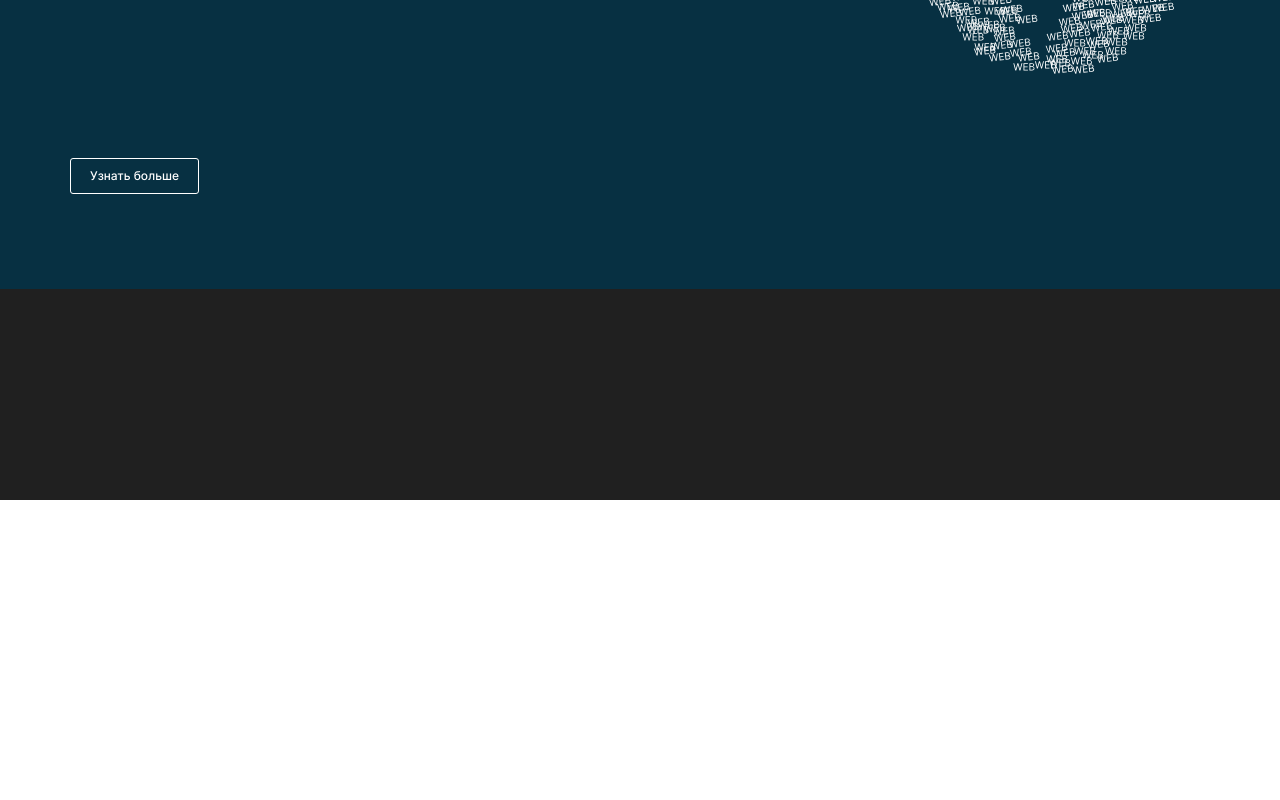
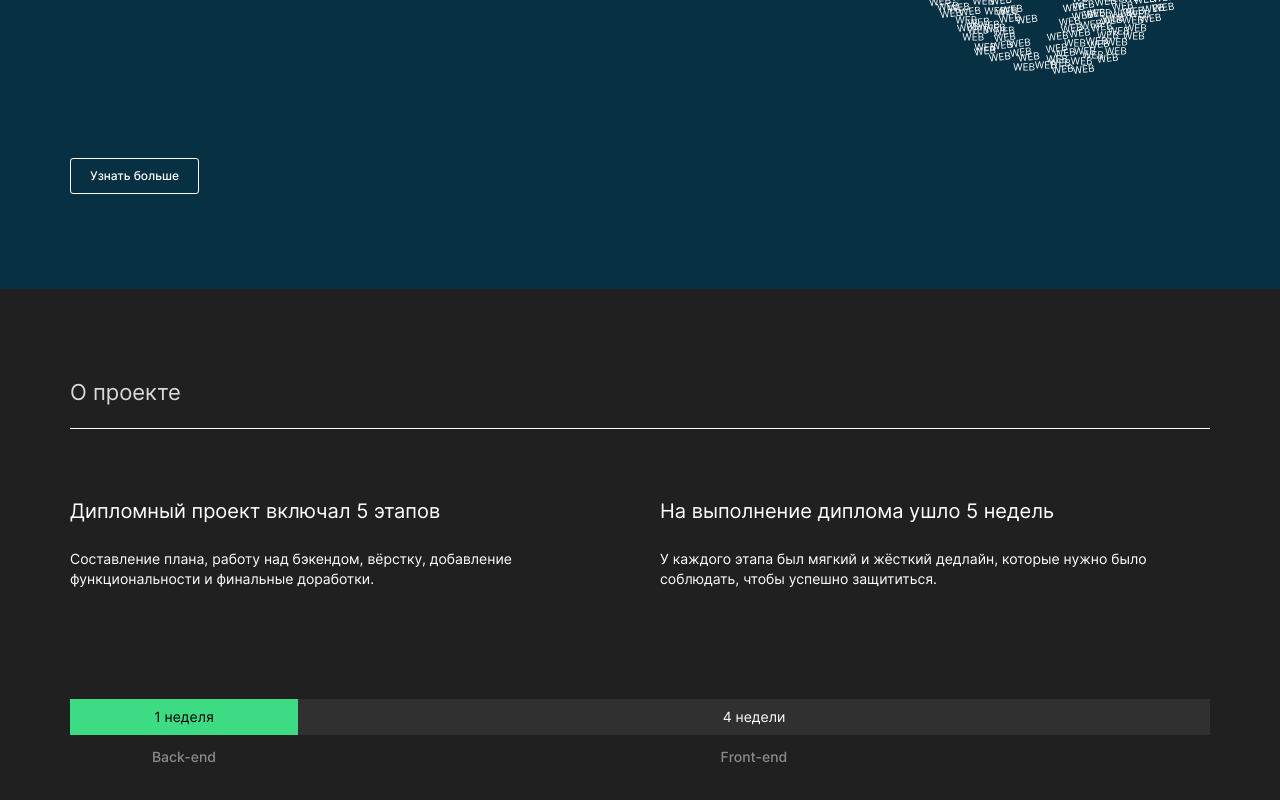
Before and after one commit to elli-nidis/movies-explorer-frontend, a React (Create React App) app: page / in a window 1280 px wide. Shown: the part 300-1100 px from the top of the page. Before the commit the page ends 800 px from the top, so only its background shows below. Built offline with nearby package versions, Linux system fonts and the light colour scheme.

Commit message:
feat: сверстать компонент AboutProject

```diff
--- a/src/components/AboutProject/AboutProject.css
+++ b/src/components/AboutProject/AboutProject.css
@@ -0,0 +1,91 @@
+.about-project {
+  width: 100%;
+  /* min-width: 320px; */
+  display: flex;
+  flex-direction: column;
+  align-items: center;
+  padding: 90px 0px;
+  background-color: #202020;
+}
+
+.about-project__content {
+    max-width: 1140px;
+    display: grid;
+    grid-template-columns: 550px 550px;
+    grid-template-rows: 50px 94px 66px;
+    column-gap: 40px;
+}
+
+.about-project__title {
+  grid-column: 1/3;
+  font-family: 'Inter', 'Arial', sans-serif;
+  font-size: 22px;
+  font-weight: 400;
+  line-height: 1.21;
+  letter-spacing: -4%;
+  color: #dadada;
+  border-bottom: 1px solid #fff;
+  margin: 0;
+  padding: 0;
+}
+
+.about-project__content-title {
+  align-self: self-end;
+  font-family: 'Inter', 'Arial', sans-serif;
+  font-size: 20px;
+  font-weight: 400;
+  line-height: 1.21;
+  color: #fff;
+  margin: 0;
+  padding: 0;
+}
+
+.about-project__content-text {
+  align-self: self-end;
+  font-family: 'Inter', 'Arial', sans-serif;
+  font-size: 14px;
+  font-weight: 400;
+  line-height: 1.42;
+  color: #fff;
+  margin: 0;
+  padding: 0;
+}
+
+.about-project__timeline {
+  width: 1140px;
+  max-width: 1140px;
+  display: grid;
+  grid-template-columns: 1fr 4fr;
+  grid-template-rows: 36px 17px;
+  row-gap: 14px;
+  justify-items: center;
+  margin-top: 110px;
+}
+
+.about-project__inscription {
+  width: 100%;
+  display: flex;
+  justify-content: center;
+  align-items: center;
+  font-family: 'Inter', 'Arial', sans-serif;
+  font-size: 14px;
+  font-weight: 400;
+  line-height: 1.21;
+  text-align: center;
+  color: #fff;
+  background-color: #303030;
+}
+
+.about-project__inscription:first-child {
+  color: #000;
+  background-color: #3DDC84;
+}
+
+.about-project__label {
+  font-family: 'Inter', 'Arial', sans-serif;
+  font-size: 14px;
+  font-weight: 500;
+  line-height: 1.21;
+  text-align: center;
+  color: #8B8B8B;
+}
--- a/src/components/AboutProject/AboutProject.js
+++ b/src/components/AboutProject/AboutProject.js
@@ -0,0 +1,31 @@
+import React from "react";
+import './AboutProject.css';
+
+
+function AboutProject() {
+  return (
+    <section className="about-project">
+      <div className="about-project__content">
+        <h2 className="about-project__title">О проекте</h2>
+        <h3 className="about-project__content-title">Дипломный проект включал 5&nbsp;этапов</h3>
+        <h3 className="about-project__content-title">На&nbsp;выполнение диплома ушло 5&nbsp;недель</h3>
+        <p className="about-project__content-text">
+          Составление плана, работу над бэкендом,
+          вёрстку, добавление функциональности и&nbsp;финальные доработки.
+        </p>
+        <p className="about-project__content-text">
+          У&nbsp;каждого этапа был мягкий и&nbsp;жёсткий дедлайн, которые
+          нужно было соблюдать, чтобы успешно защититься.
+        </p>
+        <div className="about-project__timeline">
+          <div className="about-project__inscription">1&nbsp;неделя</div>
+          <div className="about-project__inscription">4&nbsp;недели</div>
+          <div className="about-project__label">Back-end</div>
+          <div className="about-project__label">Front-end</div>
+        </div>
+      </div>
+    </section>
+  );
+}
+
+export { AboutProject };
--- a/src/components/App/App.js
+++ b/src/components/App/App.js
@@ -2,17 +2,18 @@ import React from 'react';
 
 import './App.css';
 import { Promo } from '../Promo/Promo';
+import { AboutProject } from '../AboutProject/AboutProject';
 
 function App() {
   return (
     <div className="page">
       {/* <Header /> */}
       <Promo />
-      {/* <AboutProject />
-      <Techs />
-      <AboutMe />
-      <Portfolio />
-      <Footer /> */}
+      <AboutProject />
+      {/* <Techs /> */}
+      {/* <AboutMe /> */}
+      {/* <Portfolio /> */}
+      {/* <Footer /> */}
     </div>
   );
 }
--- a/src/components/Promo/Promo.css
+++ b/src/components/Promo/Promo.css
@@ -3,13 +3,9 @@
   /* min-width: 320px; */
   display: flex;
   flex-direction: column;
-  /* justify-items: center; */
   align-items: center;
-  /* box-sizing: border-box; */
-
   padding: 70px 0px;
   background-color: #073042;
-  ;
 }
 
 .promo__content {
@@ -49,12 +45,13 @@
   padding: 0;
 }
 
-.promo-button {
+.promo__button {
   width: 129px;
   height: 36px;
   border: 1px solid #fff;
   border-radius: 3px;
   background: none;
+  font-family: 'Inter', 'Arial', sans-serif;
   font-size: 12px;
   font-weight: 500;
   line-height: 1.33;
@@ -64,6 +61,6 @@
   padding: 0;
 }
 
-.promo-button:hover {
+.promo__button:hover {
   opacity: .6;
 }
--- a/src/components/Promo/Promo.js
+++ b/src/components/Promo/Promo.js
@@ -13,7 +13,7 @@ function Promo() {
         Листайте ниже, чтобы узнать больше про этот проект и&nbsp;его создателя.
         </p>
         <button
-          className="promo-button"
+          className="promo__button"
           type="button"
           /* onClick={} */
           aria-label="узнать больше">
```
